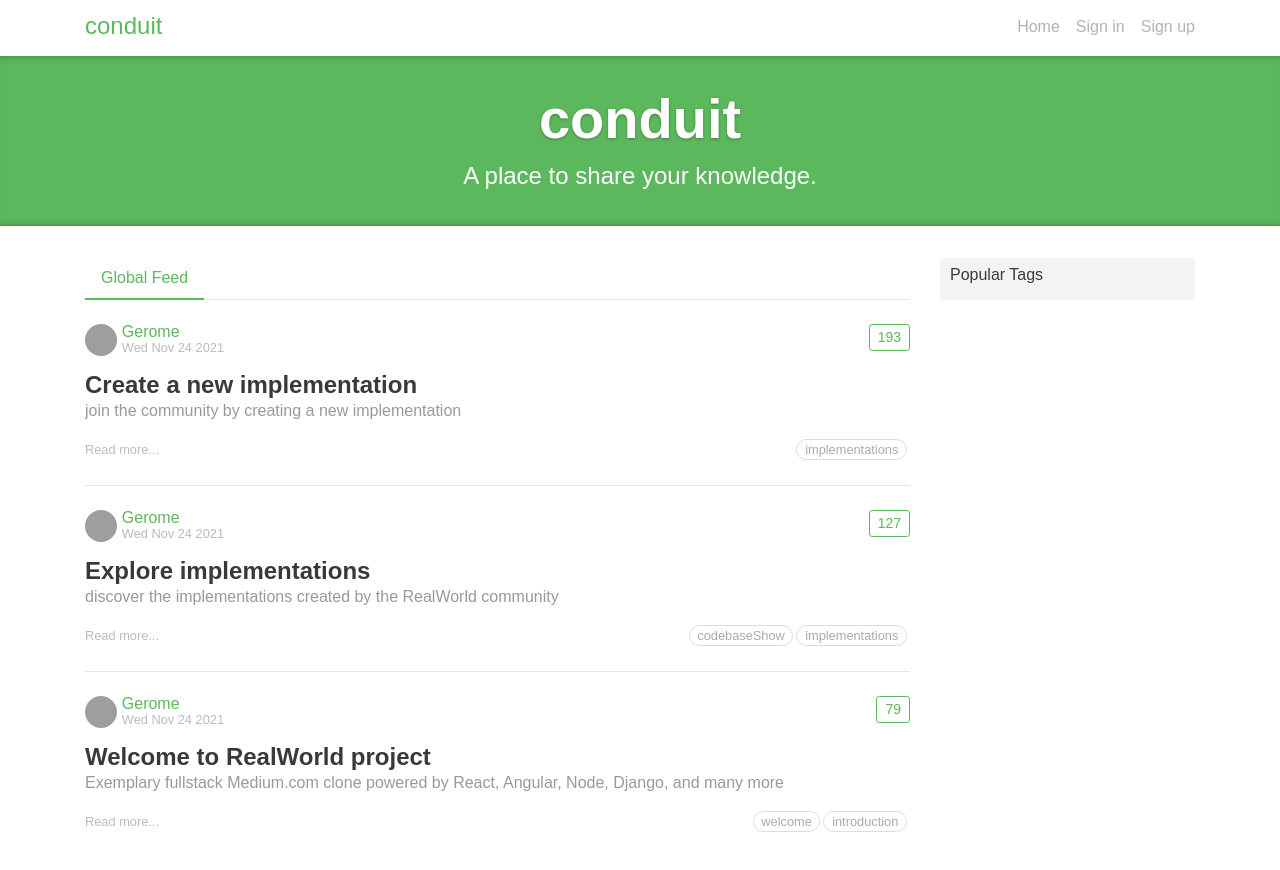
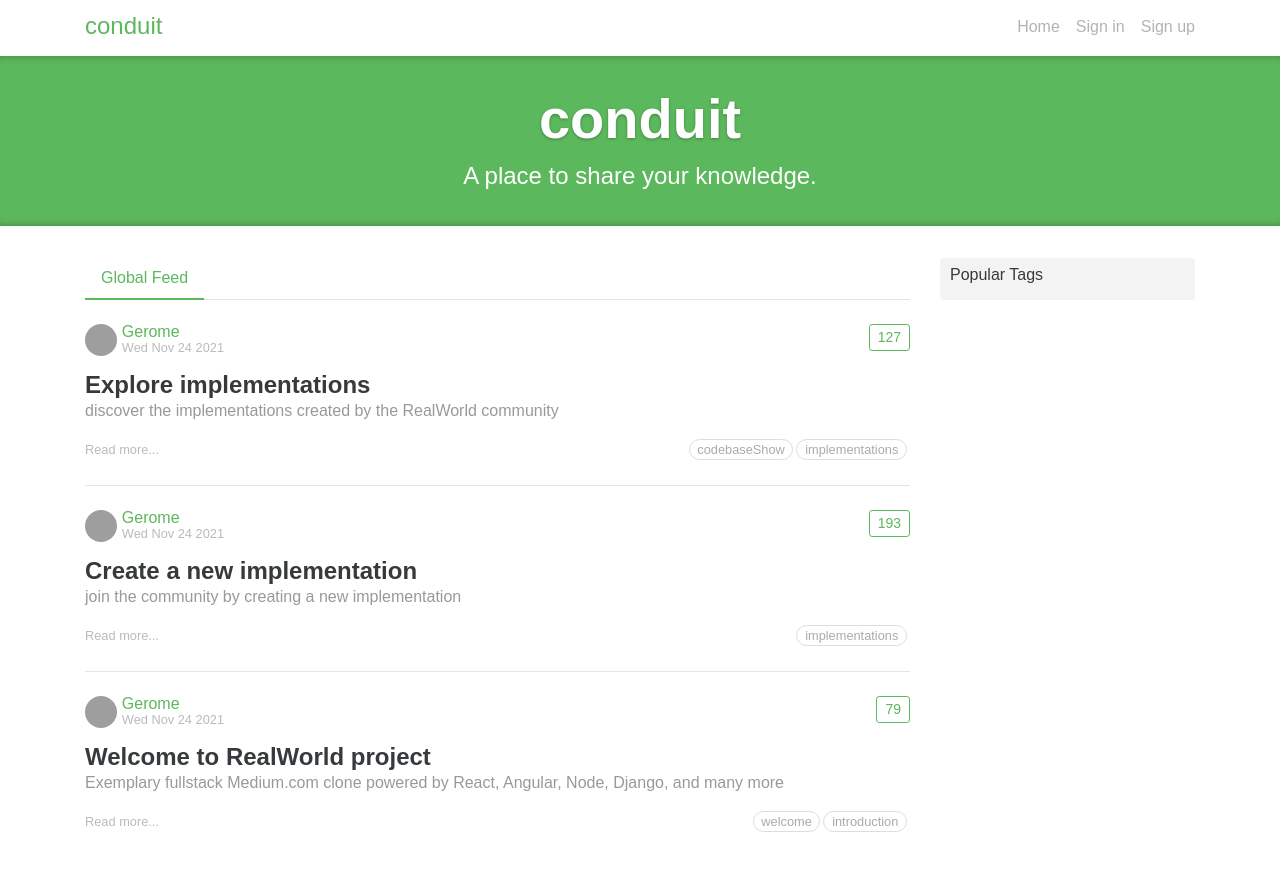
Before and after one commit to vanillovin/realworld-react-redux, a React app: page / in a window 1280 px wide. Shown: the top 870 px of the page. Built offline with nearby package versions, Linux system fonts and the light colour scheme; grey boxes are pictures that could not be loaded.

Commit message:
NavigationBar와 ArticlePreview 컴포넌트 분리

```diff
--- /dev/null
+++ b/src/realworld/components/ArticlePreview.tsx
@@ -0,0 +1,35 @@
+import React from "react";
+
+function ArticlePreview() {
+  return (
+    <div className="article-preview">
+      <div className="article-meta">
+        <a className="" href="#@Gerome">
+          <img src="https://api.realworld.io/images/demo-avatar.png" />
+        </a>
+        <div className="info">
+          <a className="author" href="#@Gerome">
+            Gerome
+          </a>
+          <span className="date">Wed Nov 24 2021</span>
+        </div>
+        <div className="pull-xs-right">
+          <button className="btn btn-sm btn-outline-primary">
+            <i className="ion-heart"></i>127
+          </button>
+        </div>
+      </div>
+      <a className="preview-link" href="#article/Explore-implementations-1">
+        <h1>Explore implementations</h1>
+        <p>discover the implementations created by the RealWorld community</p>
+        <span>Read more...</span>
+        <ul className="tag-list">
+          <li className="tag-default tag-pill tag-outline">codebaseShow</li>
+          <li className="tag-default tag-pill tag-outline">implementations</li>
+        </ul>
+      </a>
+    </div>
+  );
+}
+
+export default ArticlePreview;
--- /dev/null
+++ b/src/realworld/components/NavigationBar.tsx
@@ -0,0 +1,32 @@
+import React from "react";
+
+function NavigationBar() {
+  return (
+    <nav className="navbar navbar-light">
+      <div className="container">
+        <a className="navbar-brand" href="#/">
+          conduit
+        </a>
+        <ul className="nav navbar-nav pull-xs-right">
+          <li className="nav-item">
+            <a className="nav-link" href="#/">
+              Home
+            </a>
+          </li>
+          <li className="nav-item">
+            <a className="nav-link" href="#login">
+              Sign in
+            </a>
+          </li>
+          <li className="nav-item">
+            <a className="nav-link" href="#register">
+              Sign up
+            </a>
+          </li>
+        </ul>
+      </div>
+    </nav>
+  );
+}
+
+export default NavigationBar;
--- a/src/realworld/pages/Main.tsx
+++ b/src/realworld/pages/Main.tsx
@@ -1,41 +1,26 @@
 import React from "react";
 import "../style.css";
+import NavigationBar from "../components/NavigationBar";
 // https://react-redux.realworld.io/#/?_k=62bcsl
+import ArticlePreview from "../components/ArticlePreview";
+
+function Banner() {
+  return (
+    <div className="banner">
+      <div className="container">
+        <h1 className="logo-font">conduit</h1>
+        <p>A place to share your knowledge.</p>
+      </div>
+    </div>
+  );
+}
 
 function Main() {
   return (
-    <div data-reactroot="">
-      <nav className="navbar navbar-light">
-        <div className="container">
-          <a className="navbar-brand" href="#/">
-            conduit
-          </a>
-          <ul className="nav navbar-nav pull-xs-right">
-            <li className="nav-item">
-              <a className="nav-link" href="#/">
-                Home
-              </a>
-            </li>
-            <li className="nav-item">
-              <a className="nav-link" href="#login">
-                Sign in
-              </a>
-            </li>
-            <li className="nav-item">
-              <a className="nav-link" href="#register">
-                Sign up
-              </a>
-            </li>
-          </ul>
-        </div>
-      </nav>
+    <div>
+      <NavigationBar />
       <div className="home-page">
-        <div className="banner">
-          <div className="container">
-            <h1 className="logo-font">conduit</h1>
-            <p>A place to share your knowledge.</p>
-          </div>
-        </div>
+        <Banner />
         <div className="container page">
           <div className="row">
             <div className="col-md-9">
@@ -48,7 +33,9 @@ function Main() {
                   </li>
                 </ul>
               </div>
+
               <div>
+                <ArticlePreview />
                 <div className="article-preview">
                   <div className="article-meta">
                     <a className="" href="#@Gerome">
@@ -80,43 +67,7 @@ function Main() {
                     </ul>
                   </a>
                 </div>
-                <div className="article-preview">
-                  <div className="article-meta">
-                    <a className="" href="#@Gerome">
-                      <img src="https://api.realworld.io/images/demo-avatar.png" />
-                    </a>
-                    <div className="info">
-                      <a className="author" href="#@Gerome">
-                        Gerome
-                      </a>
-                      <span className="date">Wed Nov 24 2021</span>
-                    </div>
-                    <div className="pull-xs-right">
-                      <button className="btn btn-sm btn-outline-primary">
-                        <i className="ion-heart"></i>127
-                      </button>
-                    </div>
-                  </div>
-                  <a
-                    className="preview-link"
-                    href="#article/Explore-implementations-1"
-                  >
-                    <h1>Explore implementations</h1>
-                    <p>
-                      discover the implementations created by the RealWorld
-                      community
-                    </p>
-                    <span>Read more...</span>
-                    <ul className="tag-list">
-                      <li className="tag-default tag-pill tag-outline">
-                        codebaseShow
-                      </li>
-                      <li className="tag-default tag-pill tag-outline">
-                        implementations
-                      </li>
-                    </ul>
-                  </a>
-                </div>
+
                 <div className="article-preview">
                   <div className="article-meta">
                     <a className="" href="#@Gerome">
```
